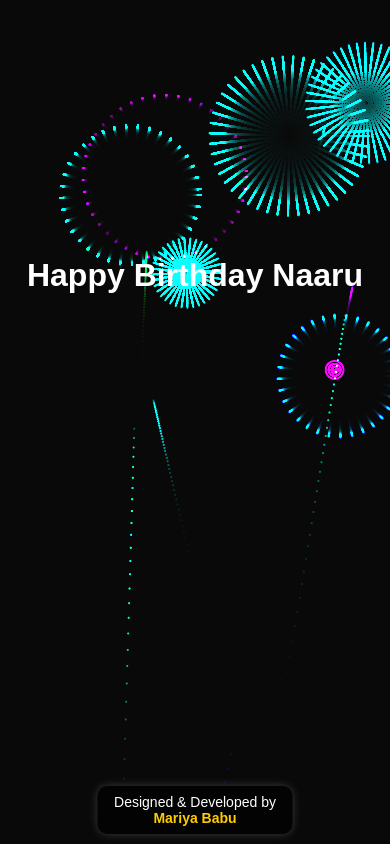
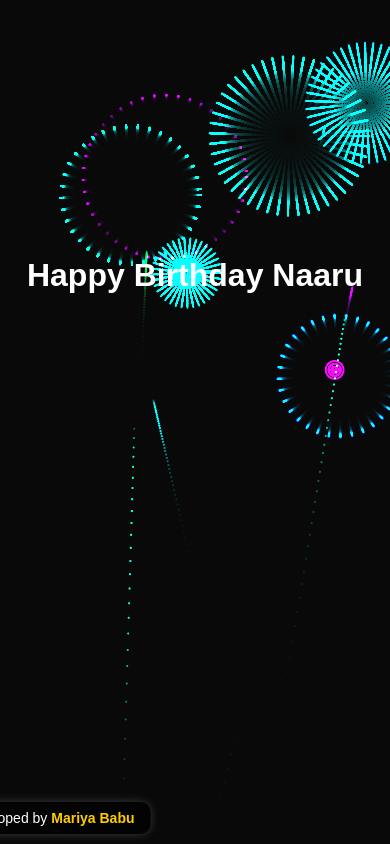
Before and after one commit to Mariya-Babu/NaaruBirthdayWishes, a plain HTML site: page index.html in a window 390 px wide. Drawn offline with Linux system fonts and the light colour scheme.

Commit message:
Update index.html

```diff
--- a/index.html
+++ b/index.html
@@ -67,6 +67,11 @@
       footer span {
         font-weight: bold;
         color: #ffcc00; /* Gold color */
+      }
+
+      @media (max-width:550px){
+        footer{
+          left : 10px;
       }
     </style>
   </head>
```
